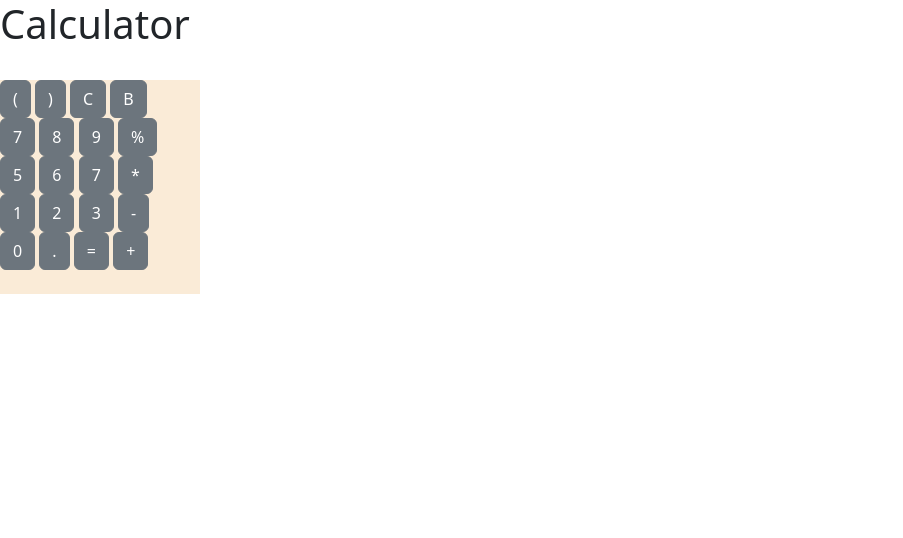
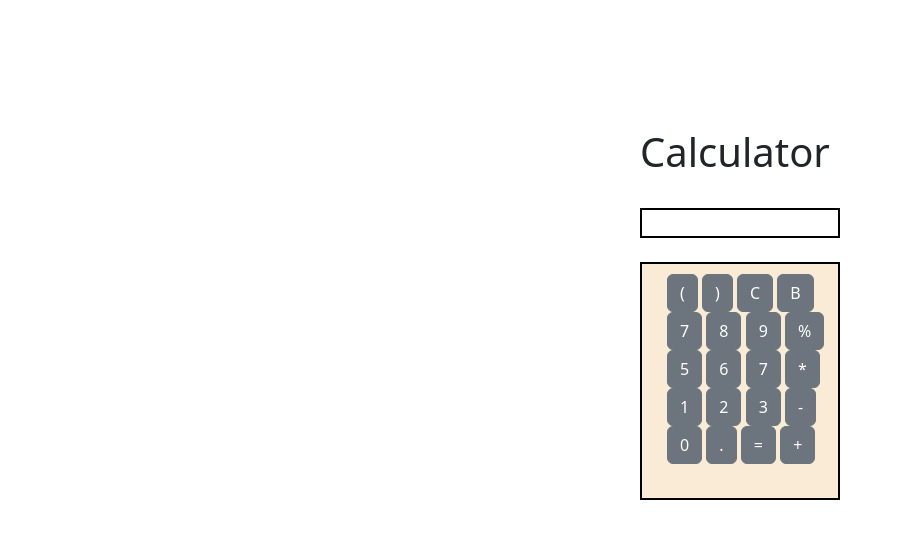
Before and after one commit to SreelakshmiVR/calculator, a plain HTML site: page index.html in a window 1280 px wide. Shown: the whole page, without its empty margins (0-903 px from the left). Drawn offline with nearby package versions, Linux system fonts and the light colour scheme.

Commit message:
added more css

```diff
--- a/calculator.css
+++ b/calculator.css
@@ -1,9 +1,24 @@
 .c1{
     background-color: antiquewhite;
     width: 200px;
-
+    padding-left: 25px;
+    padding-top: 10px;
+    padding-bottom: 10px;
+    border: 2px solid black;
 }
 .c2{
     background-color: aqua;
     width: 200px;
 }
+.main{
+    margin-left: 50%;
+    margin-top: 10%;
+    margin-right: 50%;
+
+}
+#in1{
+    /* margin-left: 5px; */
+    width:200px;
+    border: 2px solid black;
+
+}
--- a/index.html
+++ b/index.html
@@ -7,8 +7,9 @@
     <link href="https://cdn.jsdelivr.net/npm/bootstrap@5.2.3/dist/css/bootstrap.min.css" rel="stylesheet" integrity="sha384-rbsA2VBKQhggwzxH7pPCaAqO46MgnOM80zW1RWuH61DGLwZJEdK2Kadq2F9CUG65" crossorigin="anonymous">
     <link rel="stylesheet" href="calculator.css">
 </head>
-<div>
+<div class="main">
     <h1>Calculator</h1><br>
+    <input type="text" id="in1"><br><br>
     <div class="c2"></div>
     <div class="c1">
         <div class="row1">
```
